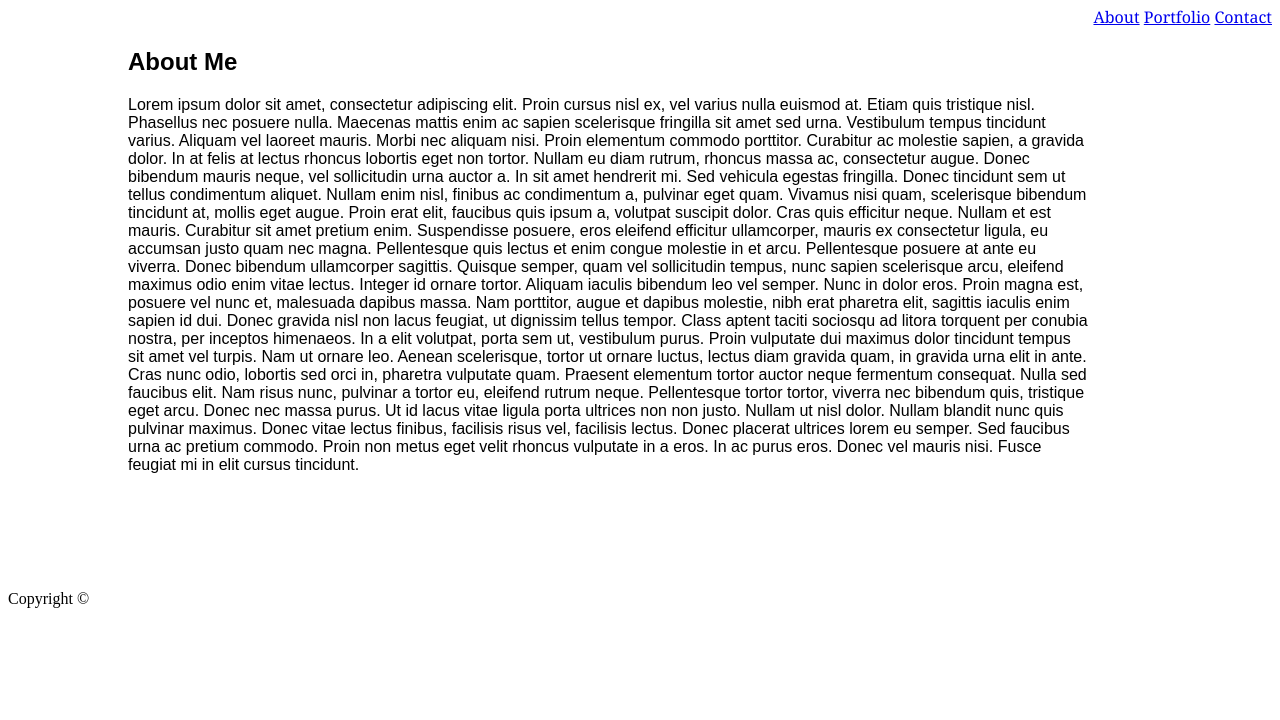
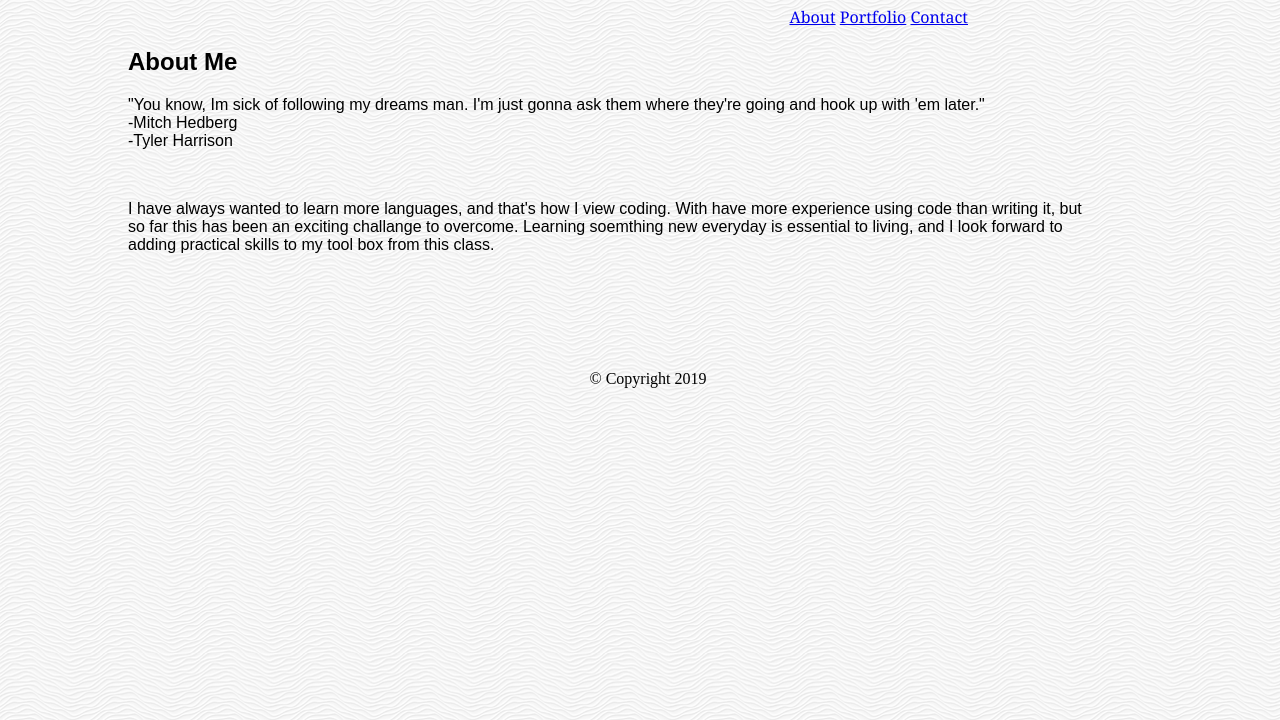
Before and after one commit to n00b-c0der/Basic_Portfolio, a plain HTML site: page index.html in a window 1280 px wide. Shown: the part 80-800 px from the top of the page. Drawn offline with Linux system fonts and the light colour scheme.

Commit message:
WIP: 1.2

```diff
--- a/assets/css/style.css
+++ b/assets/css/style.css
@@ -1,16 +1,21 @@
 h1 {
-    color: #4aaaa5
+    color: #4aaaa5;
 }
 
 #header {
     display: inline;
     font-family: 'Georgia', Times, Times New Roman, serif;
+    width: 960px;
 }
 
 #links{
     color: #777777;
     float: right;
+}
 
+body {
+    width: 960px;
+    background-image: url("./../images/white-waves.png");
 }
 
 #content {
@@ -22,20 +27,18 @@ h1 {
     margin-right: 20px;
 }
 
-#footer {
-    float: center;
-    margin-left: 500px;
-    padding-left: 500px
+footer {
+    position: absolute;
+    text-align: center;
+    width: 100%;
+    display: flex;
+    justify-content: center;
+    margin-bottom: 20px;
 }
 
-#links:hover {
-    background-color: lightcyan
+#container {
+    float: center;
+    text-align: center;
+    display: inline-block;
+    vertical-align: center;
 }
-
-#footer:focus {
-    background: red
-}
-
-.nav {
-    float: right
-}
--- a/index.html
+++ b/index.html
@@ -25,43 +25,16 @@
 
         <h2>About Me</h2>
 
-        <p>Lorem ipsum dolor sit amet, consectetur adipiscing elit. Proin cursus nisl ex, vel varius nulla euismod at.
-            Etiam quis tristique nisl. Phasellus nec posuere nulla. Maecenas mattis enim ac sapien scelerisque fringilla
-            sit amet sed urna. Vestibulum tempus tincidunt varius. Aliquam vel laoreet mauris. Morbi nec aliquam nisi.
-            Proin elementum commodo porttitor. Curabitur ac molestie sapien, a gravida dolor. In at felis at lectus
-            rhoncus lobortis eget non tortor. Nullam eu diam rutrum, rhoncus massa ac, consectetur augue. Donec bibendum
-            mauris neque, vel sollicitudin urna auctor a. In sit amet hendrerit mi.
+        <p>"You know, Im sick of following my dreams man. I'm just gonna ask them where they're going and hook up with 'em later."<br> -Mitch Hedberg<br>   -Tyler Harrison</p>
 
-            Sed vehicula egestas fringilla. Donec tincidunt sem ut tellus condimentum aliquet. Nullam enim nisl, finibus
-            ac condimentum a, pulvinar eget quam. Vivamus nisi quam, scelerisque bibendum tincidunt at, mollis eget
-            augue. Proin erat elit, faucibus quis ipsum a, volutpat suscipit dolor. Cras quis efficitur neque. Nullam et
-            est mauris. Curabitur sit amet pretium enim. Suspendisse posuere, eros eleifend efficitur ullamcorper,
-            mauris ex consectetur ligula, eu accumsan justo quam nec magna. Pellentesque quis lectus et enim congue
-            molestie in et arcu. Pellentesque posuere at ante eu viverra. Donec bibendum ullamcorper sagittis. Quisque
-            semper, quam vel sollicitudin tempus, nunc sapien scelerisque arcu, eleifend maximus odio enim vitae lectus.
-            Integer id ornare tortor.
+        <br>
 
-            Aliquam iaculis bibendum leo vel semper. Nunc in dolor eros. Proin magna est, posuere vel nunc et, malesuada
-            dapibus massa. Nam porttitor, augue et dapibus molestie, nibh erat pharetra elit, sagittis iaculis enim
-            sapien id dui. Donec gravida nisl non lacus feugiat, ut dignissim tellus tempor. Class aptent taciti
-            sociosqu ad litora torquent per conubia nostra, per inceptos himenaeos. In a elit volutpat, porta sem ut,
-            vestibulum purus. Proin vulputate dui maximus dolor tincidunt tempus sit amet vel turpis. Nam ut ornare leo.
-            Aenean scelerisque, tortor ut ornare luctus, lectus diam gravida quam, in gravida urna elit in ante.
-
-            Cras nunc odio, lobortis sed orci in, pharetra vulputate quam. Praesent elementum tortor auctor neque
-            fermentum consequat. Nulla sed faucibus elit. Nam risus nunc, pulvinar a tortor eu, eleifend rutrum neque.
-            Pellentesque tortor tortor, viverra nec bibendum quis, tristique eget arcu. Donec nec massa purus. Ut id
-            lacus vitae ligula porta ultrices non non justo. Nullam ut nisl dolor.
-
-            Nullam blandit nunc quis pulvinar maximus. Donec vitae lectus finibus, facilisis risus vel, facilisis
-            lectus. Donec placerat ultrices lorem eu semper. Sed faucibus urna ac pretium commodo. Proin non metus eget
-            velit rhoncus vulputate in a eros. In ac purus eros. Donec vel mauris nisi. Fusce feugiat mi in elit cursus
-            tincidunt.
-        </p>
-
+        <p>I have always wanted to learn more languages, and that's how I view coding. With have more experience using code than writing it, but so far this has been an exciting challange to overcome. Learning soemthing new everyday is essential to living, and I look forward to adding practical skills to my tool box from this class. </p>
     </div>
 
-    <footer>Copyright &copy</footer>
+    <footer>
+        &copy; Copyright 2019
+    </footer>
 
 </body>
 
```
Also changed, not shown: contact.html (+51 -0 lines), portfolio.html (+10 -1 lines), assets/images/white-waves.png (renamed from assets/images/white-waves/white-waves.png), assets/images/white-waves/readme.txt (deleted).
